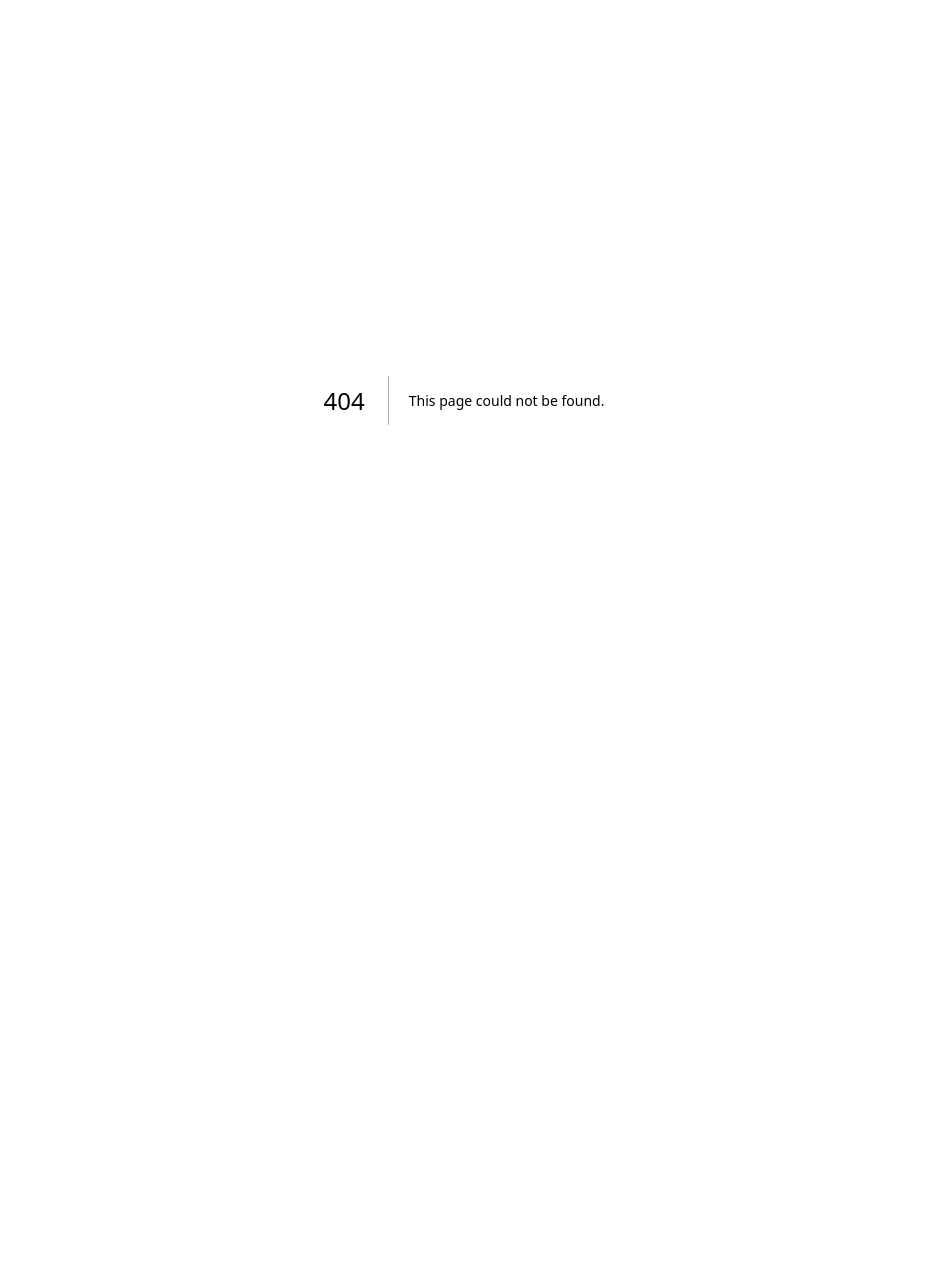
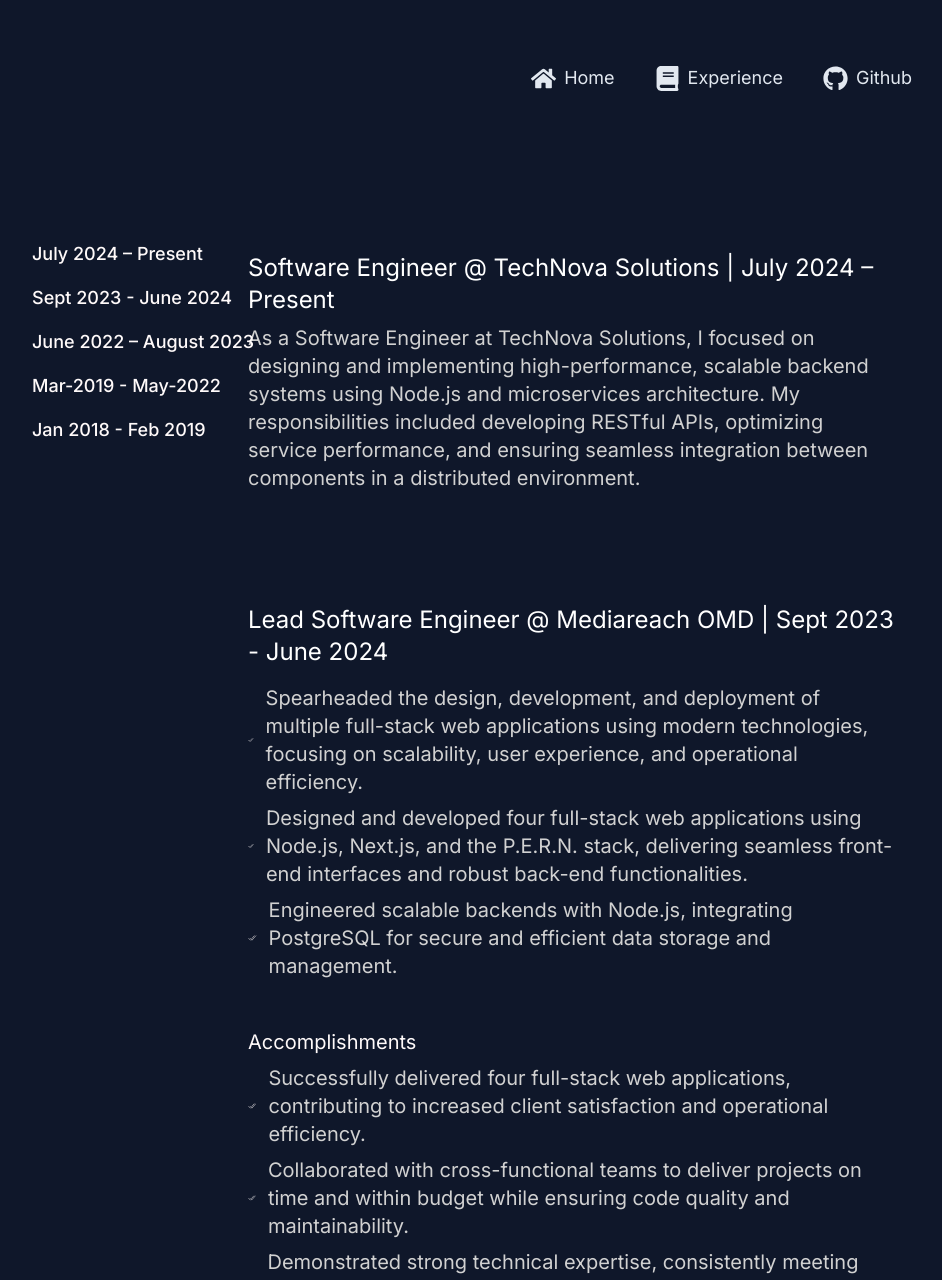
Before and after one commit to Tyler-Duncan-Sotubo/NextJs_Myportfolio, a Next.js app: page /resume in a window 1280 px wide. Before the commit this address had no page. Shown: the top 1280 px of the page, without its empty margins (176-1118 px from the left). Before the commit the page ends 800 px from the top, so only its background shows below. Built offline with nearby package versions, Linux system fonts and the light colour scheme.

Commit message:
UI changes

```diff
--- a/src/components/Nav.tsx
+++ b/src/components/Nav.tsx
@@ -1,15 +1,14 @@
 /* eslint-disable @next/next/no-html-link-for-pages */
 import React, { useEffect, useState } from "react";
 import { navData } from "@/data/data";
-import { Link } from "react-scroll/modules";
+import { Link as Scroll } from "react-scroll/modules";
 import SocialIcons from "./SocialIcons";
-import ThemeSwitcher from "@/theme/ThemeSwitcher";
+import Link from "next/link";
 
 export const Nav = () => {
   const [hamburger, setHamburger] = useState<boolean>(false);
   const [activeIndex, setActiveIndex] = useState();
   const [isOpen, setIsOpen] = useState<boolean>(false);
-  const [toggle, setToggle] = useState<boolean>(false);
 
   const removeHamburgerOnScroll = () => {
     if (window.scrollY >= 90) {
@@ -25,8 +24,26 @@
 
   return (
     <>
+      <nav className="md:flex flex-row justify-end  mt-10 text-skin-dark gap-10 hidden mx-auto lg:w-[70%]">
+        {navData.map((item, index: any) => {
+          return (
+            <Link key={index} href={item.path}>
+              <li className="mt-6 capitalize font-Inter md:text-lg text-skin-dark text-3xl font-regular cursor-pointer list-none">
+                <p
+                  onClick={() => setActiveIndex(index)}
+                  className={`duration-300 hover:text-skin-accent flex items-center gap-2 ${
+                    activeIndex === index ? "text-skin-accent" : ""
+                  }`}>
+                  {item.icon}
+                  {item.name}
+                </p>
+              </li>
+            </Link>
+          );
+        })}
+      </nav>
       <nav
-        className={`flex justify-between items-center bg-skin-background w-[90%] mx-auto lg:w-[80%] py-16 md:text-sm text-skin-primary font-Inter absolute top-0
+        className={`flex md:hidden justify-between items-center bg-skin-background w-[90%] mx-auto lg:w-[80%] py-16 md:text-sm text-skin-primary font-Inter absolute top-0
          `}>
         <div
           onClick={() => setIsOpen(!isOpen)}
@@ -44,26 +61,19 @@
         </div>
 
         <ul
-          className={`fixed duration-300 shadow-lg bg-white cursor-pointer top-0 px-10 py-20 z-[9998] h-screen w-full
-        md:top-6 md:max-w-[370px] md:h-[500px]
+          className={`fixed duration-300 shadow-lg bg-white cursor-pointer top-0 px-10 py-20 z-[9998] h-[500px] w-full
+        md:top-6 md:hidden
         ${isOpen ? "right-0 md:right-16" : "right-[-400px] opacity-0"}`}>
           {navData.map((item, index: any) => {
             return (
-              <Link
-                key={index}
-                activeClass="active"
-                to={item.path}
-                spy={true}
-                smooth={true}
-                offset={-60}
-                duration={500}
-                onClick={() => setIsOpen(false)}>
-                <li className="mt-6 capitalize font-Inter md:text-lg text-skin-background text-2xl font-regular ">
+              <Link key={index} href={item.path}>
+                <li className="mt-6 capitalize font-Inter md:text-lg text-black text-3xl font-regular cursor-pointer list-none">
                   <p
                     onClick={() => setActiveIndex(index)}
-                    className={`duration-300 hover:text-skin-accent ${
+                    className={`duration-300 hover:text-skin-accent flex items-center gap-2 ${
                       activeIndex === index ? "text-skin-accent" : ""
                     }`}>
+                    {item.icon}
                     {item.name}
                   </p>
                 </li>
--- a/src/components/button.tsx
+++ b/src/components/button.tsx
@@ -5,7 +5,7 @@
 type Props = {
   name: string;
   color: string;
-  icon: ReactElement | string;
+  icon?: ReactElement | string;
 };
 
 const Button: FC<Props> = ({ name, color, icon }) => {
@@ -15,7 +15,7 @@
       initial={{ y: 5 }}
       whileHover={{ y: 0 }}
       transition={{ duration: 0.3 }}
-      className={`flex gap-2 items-center md:text-sm text-xs text-skin-dark px-8 py-4 rounded-full font-bold uppercase ${color}`}>
+      className={`flex gap-2 items-center md:text-xl text-xs text-skin-dark px-10 py-6 rounded-full font-bold uppercase ${color}`}>
       {icon}
       {name}
     </motion.button>
--- a/src/data/data.tsx
+++ b/src/data/data.tsx
@@ -1,112 +1,147 @@
 import { NavData, IProjects } from "@/lib/interface";
-import {
-  FaPhp,
-  FaHtml5,
-  FaCss3,
-  FaNodeJs,
-  FaReact,
-  FaBootstrap,
-  FaGitSquare,
-  FaGithub,
-  FaDocker,
-} from "react-icons/fa";
-import {
-  SiRedux,
-  SiTailwindcss,
-  SiMongodb,
-  SiAmazonaws,
-  SiJquery,
-  SiExpress,
-  SiSwagger,
-  SiOpenapiinitiative,
-  SiJavascript,
-  SiMysql,
-  SiPostgresql,
-  SiNextdotjs,
-  SiTypescript,
-  SiPython,
-  SiAwsamplify,
-} from "react-icons/si";
+import { FaGithub, FaHome, FaBook } from "react-icons/fa";
+// data.js
 
+// Programming Languages
 export const Lang = [
-  { name: "Javascript", icon: <SiJavascript /> },
-  { name: "Typescript", icon: <SiTypescript /> },
-  { name: "HTML", icon: <FaHtml5 /> },
-  { name: "CSS", icon: <FaCss3 /> },
-  { name: "Python", icon: <SiPython /> },
+  { name: "HTML" },
+  { name: "CSS" },
+  { name: "JavaScript" },
+  { name: "TypeScript" },
+  { name: "Node.js" },
+  { name: "Python" },
 ];
 
+// Libraries & Frameworks
 export const Frameworks = [
-  { name: "React", icon: <FaReact /> },
-  { name: "Next Js", icon: <SiNextdotjs /> },
-  { name: "Express Js", icon: <SiExpress /> },
-  { name: "Node Js", icon: <FaNodeJs /> },
-  { name: "Tailwind CSS", icon: <SiTailwindcss /> },
-  { name: "Bootstrap", icon: <FaBootstrap /> },
-  { name: "jQuery", icon: <SiJquery /> },
-  { name: "Redux", icon: <SiRedux /> },
+  { name: "React" },
+  { name: "React Native" },
+  { name: "Redux" },
+  { name: "Next.js" },
+  { name: "Tailwind CSS" },
+  { name: "jQuery" },
 ];
 
-export const others = [
-  { name: "MySQL", icon: <SiMysql /> },
-  { name: "MongoDB", icon: <SiMongodb /> },
-  { name: "PostgreSQL", icon: <SiPostgresql /> },
-  { name: "Git", icon: <FaGitSquare /> },
-  { name: "Amazon S3", icon: <SiAmazonaws /> },
-  { name: "Amazon Amplify", icon: <SiAwsamplify /> },
-  { name: "Swagger", icon: <SiSwagger /> },
-  { name: "OpenAPI", icon: <SiOpenapiinitiative /> },
-  { name: "Github", icon: <FaGithub /> },
-  { name: "Docker", icon: <FaDocker /> },
+// Others
+export const Others = [
+  { name: "Docker" },
+  { name: "AWS" },
+  { name: "GitHub" },
+  { name: "Kubernetes" },
+  { name: "Jenkins" },
+];
+
+export const database = [
+  { name: "MySQL" },
+  { name: "MongoDB" },
+  { name: "PostgreSQL" },
+  { name: "Redis" },
+];
+
+// Skills Data
+export const skills = [
+  { name: "Web and Software Development" },
+  { name: "Shell Scripting and Automation" },
+  { name: "Public key infrastructure and cryptography" },
+  { name: "Financial Services" },
+  { name: "Strong grasp of Blockchain ecosystem" },
+  {
+    name: "Advanced critical thinker with strong problem solving capablilites",
+  },
+  { name: "Windows and Linux system administration" },
+  { name: "Data analysis and Databases" },
+  { name: "Asynchronous Programming" },
+  { name: "Microservices" },
+  { name: "RESTful HTTP web services" },
+  { name: "Solution architecture" },
 ];
 
 export const navData: NavData[] = [
-  { name: "Home", path: "hero" },
-  { name: "about me", path: "about" },
-  { name: "Curriculum Vitae", path: "stack" },
-  { name: "My projects", path: "projects" },
-  { name: "contact", path: "contact" },
+  { name: "Home", path: "/", icon: <FaHome size={25} /> },
+  { name: "experience", path: "/resume", icon: <FaBook size={25} /> },
+  {
+    name: "Github",
+    path: "https://github.com/Tyler-Duncan-Sotubo",
+    icon: <FaGithub size={25} />,
+  },
 ];
 
 export const AboutData = [
-  { name: "about", path: "about" },
-  { name: "experience", path: "stack" },
-  { name: "projects", path: "projects" },
-  { name: "contact", path: "contact" },
+  { name: "Home", path: "" },
+  { name: "experience", path: "/resume" },
+  { name: "Github", path: "https://github.com/Tyler-Duncan-Sotubo" },
 ];
 
 export const experience = [
   {
-    company: "Freelance",
-    role: "Full Stack Engineer",
-    date: "June 2024 – present",
-    desc: ``,
+    company: "TechNova Solutions",
+    role: "Software Engineer",
+    date: "July 2024 – Present",
+    desc: "As a Software Engineer at TechNova Solutions, I focused on designing and implementing high-performance, scalable backend systems using Node.js and microservices architecture. My responsibilities included developing RESTful APIs, optimizing service performance, and ensuring seamless integration between components in a distributed environment.",
+    objectives: [],
+    accomplishments: [],
+  },
+
+  {
+    company: "Mediareach OMD",
+    role: "Lead Software Engineer",
+    date: "Sept 2023 - June 2024",
+    desc: "",
     objectives: [
-      "Developed an AI-powered icon generator web app integrating OpenAI to create custom icons using carefully crafted prompts. Delivered a seamless and efficient user experience with optimized workflows.",
-      "Built the app using the T3 Stack (Next.js, NextAuth, Prisma, Tailwind CSS, and tRPC) with PostgreSQL as the database. Implemented OAuth for authentication, stored generated images in an S3 bucket, and deployed the app on Amazon Amplify for scalability.",
+      "Spearheaded the design, development, and deployment of multiple full-stack web applications using modern technologies, focusing on scalability, user experience, and operational efficiency.",
+      "Designed and developed four full-stack web applications using Node.js, Next.js, and the P.E.R.N. stack, delivering seamless front-end interfaces and robust back-end functionalities.",
+      "Engineered scalable backends with Node.js, integrating PostgreSQL for secure and efficient data storage and management.",
+    ],
+    accomplishments: [
+      "Successfully delivered four full-stack web applications, contributing to increased client satisfaction and operational efficiency.",
+      "Collaborated with cross-functional teams to deliver projects on time and within budget while ensuring code quality and maintainability.",
+      "Demonstrated strong technical expertise, consistently meeting client expectations with scalable, reliable, and maintainable software solutions.",
     ],
   },
   {
-    company: "tooXclusive",
-    role: "Full Stack Engineer(Node JS & React)",
-    date: "June 2022 – May 2024",
-    desc: ``,
+    company: "Alat Wema Bank",
+    role: "Backend Engineer",
+    date: "June 2022 – August 2023",
+    desc: "",
     objectives: [
-      "Developed a customized Music Distribution Web Application, focusing on a user-friendly interface and a robust Node.js backend. Implemented advanced features like real-time notifications and secure user authentication with MongoDB.",
-      "Built and deployed Next.js web apps optimized for responsiveness and user experience, ensuring seamless interactions and enhanced security. Integrated MongoDB for backend support, delivering a reliable and interactive platform.",
-      "Led the development of web apps and backend microservices for 50+ local businesses. The white-label solution included features such as event registration, e-commerce, news feeds, and sponsor management, enhancing the businesses' digital presence.",
-      "We used the Nest.js framework within a Node.js environment, deploying the application to Google Kubernetes Engine (GKE). This setup provided scalable and reliable infrastructure through Kubernetes' powerful orchestration tools",
+      "Develop and maintain scalable backend services and APIs using Node.js and TypeScript to support Alat Wema Bank's digital banking solutions.",
+      "Implement robust security measures, including OAuth 2.0 and JWT authentication, to safeguard sensitive customer data and ensure compliance with banking regulations.",
+      "Optimize database performance and ensure data integrity by managing PostgreSQL databases and designing efficient data models.",
+    ],
+    accomplishments: [
+      "Developed and deployed a full-stack AI-powered financial advisory platform, enhancing customer engagement and providing personalized investment insights.",
+      "Led the creation of a real-time transaction monitoring system, significantly reducing fraudulent activities and enhancing the bank's security posture.",
+      "Implemented CI/CD pipelines that accelerated deployment cycles by 50%, ensuring timely delivery of new features and updates.",
     ],
   },
   {
-    company: "Avida LLC",
-    role: "Web Developer (React)",
-    date: "Jan 2019 - November 2021",
+    company: "tooXclusive Ltd",
+    role: "Fullstack Software Developer",
+    date: "Mar-2019 - May-2022",
     desc: ``,
     objectives: [
-      "Developed dynamic web applications using React.js, leveraging React hooks for state management, integrating RESTful APIs, and collaborating with senior developers to deliver high-quality solutions.",
-      "Designed and implemented user-friendly interfaces, enhancing application performance and responsiveness, and employing modern best practices for component-based architecture and state management.",
-      "Contributed to building and customizing WordPress websites, implementing themes and plugins, and supporting troubleshooting, site performance optimization, and mobile responsiveness.",
+      "Developed a customized Web Applications, focusing on a user-friendly interface and a robust Node.js backend. Implemented advanced features like real-time notifications and secure user authentication with MongoDB.",
+      "Built and deployed Next.js web apps optimized for responsiveness and user experience, ensuring seamless interactions and enhanced security. Integrated MongoDB for backend support, delivering a reliable and interactive platform.",
+      "We used the Nest.js framework within a Node.js environment, deploying the application to Google Kubernetes Engine (GKE). This setup provided scalable and reliable infrastructure through Kubernetes' powerful orchestration tools",
+    ],
+    accomplishments: [
+      "Developed a full-stack music distribution website with a user-friendly interface and real-time notifications, enhancing the user experience and engagement.",
+      "Led the development of web apps and backend microservices for 50+ local businesses, providing a white-label solution with advanced features like event registration and e-commerce.",
+      "Developed an innovative customer relationship management software used by the federal government to manage customer loans and complaints which led to 40% reduction in loan defaults.",
+    ],
+  },
+  {
+    company: "",
+    role: "Freelance Software Developer",
+    date: "Jan 2018 - Feb 2019",
+    desc: ``,
+    objectives: [
+      "Implemented an open-source ERP system for clients",
+      "Developed and maintained websites for clients, ensuring optimal performance and user experience",
+      "leveraging strong understanding of WordPress core to manipulate admin and theme components to deliver quality commercial websites.",
+    ],
+    accomplishments: [
+      "Cleverly managed multiple client domains with an implemented reverse proxy server, ensuring secure and efficient data transfer.",
     ],
   },
 ];
--- a/src/home/Contact.tsx
+++ b/src/home/Contact.tsx
@@ -49,7 +49,7 @@
         name="Send me a message!"
         description="Got a question or proposal, or just want to say hello? Feel free to reach out to me!"
       />
-      <div className="w-[90%] mx-auto lg:w-[80%] md:flex flex md:flex-row flex-col items-center md:gap-10 gap-1">
+      <div className="w-[90%] mx-auto lg:w-[65%] md:flex flex md:flex-row flex-col items-center md:gap-10 gap-1">
         <form
           data-testid="form"
           onSubmit={handleSubmit(onSubmit)}
--- a/src/home/Footer.tsx
+++ b/src/home/Footer.tsx
@@ -5,7 +5,7 @@
 export const Footer = (props: Props) => {
   return (
     <footer className="flex flex-col md:flex-row gap-6 items-center justify-between mt-28 mb-10 bg-skin-background w-full">
-      <div className="w-[90%] mx-auto lg:w-[80%] flex flex-col md:flex-row gap-6 items-center justify-between">
+      <div className="w-[90%] mx-auto lg:w-[70%] flex flex-col md:flex-row gap-6 items-center justify-between">
         <SocialIcons size="text-3xl" />
         <p className="text-lg text-skin-primary text-center md:w-[45%] tracking-wide">
           Designed in <span className="text-skin-accent">Figma</span> coded in
--- a/src/lib/interface.ts
+++ b/src/lib/interface.ts
@@ -16,6 +16,7 @@
 export interface NavData {
   name: string;
   path: string;
+  icon?: any;
 }
 
 export interface IBlog {
--- /dev/null
+++ b/src/pages/resume.tsx
@@ -0,0 +1,87 @@
+import React from "react";
+import { experience } from "@/data/data";
+import { IoCheckmarkDoneOutline } from "react-icons/io5";
+import { Link as Scroll, Element } from "react-scroll";
+import { Nav } from "@/components/Nav";
+
+export default function Experience() {
+  return (
+    <>
+      <Nav />
+      <section
+        className="flex justify-center items-start font-Inter w-[95%] mx-auto lg:w-[70%] mt-20 px-4"
+        id="experience">
+        <div className="w-full">
+          {/* <Header name="Work Experience" description="" /> */}
+          <div className="flex flex-col md:flex-row my-20">
+            {/* Left Column: Dates as Links */}
+            <div className="w-full md:w-[20%] mb-16 md:fixed md:top-60">
+              <div className="flex flex-col gap-4">
+                {experience.map((item, index) => (
+                  <Scroll
+                    key={index}
+                    to={`experience-${index}`}
+                    smooth={true}
+                    duration={500}
+                    offset={-20}
+                    className="cursor-pointer text-skin-primary hover:text-skin-accent transition-colors duration-200">
+                    <p className="text-lg font-medium">{item.date}</p>
+                  </Scroll>
+                ))}
+              </div>
+            </div>
+
+            {/* Right Column: Experience Details */}
+            <div className="w-full md:w-[80%] md:ml-[25%]">
+              {experience.map((item, index) => (
+                <Element
+                  key={index}
+                  name={`experience-${index}`}
+                  className="mb-16">
+                  <div className="flex flex-col-reverse md:flex-row text-skin-primary md:justify-between">
+                    <div className="w-full">
+                      <div className="flex flex-col gap-2">
+                        <div className="">
+                          <p className="text-white md:text-2xl text-xl">
+                            {item.role} {item.company && "@"} {item.company} |{" "}
+                            {item.date}
+                          </p>
+                        </div>
+                        <p className="text-skin-secondary text-xl">
+                          {item.desc}
+                        </p>
+                        {item.objectives.map((objective, objIndex) => (
+                          <div
+                            key={objIndex}
+                            className="flex gap-3 items-center">
+                            <IoCheckmarkDoneOutline />
+                            <p className="text-skin-secondary text-xl">
+                              {objective}
+                            </p>
+                          </div>
+                        ))}
+                        <h4 className="text-xl mt-10">
+                          {item.accomplishments.length > 0 && "Accomplishments"}
+                        </h4>
+                        {item?.accomplishments.map((objective, objIndex) => (
+                          <div
+                            key={objIndex}
+                            className="flex gap-3 items-center">
+                            <IoCheckmarkDoneOutline />
+                            <p className="text-skin-secondary text-xl">
+                              {objective}
+                            </p>
+                          </div>
+                        ))}
+                      </div>
+                    </div>
+                  </div>
+                </Element>
+              ))}
+            </div>
+          </div>
+        </div>
+      </section>
+    </>
+  );
+}
```
Also changed, not shown: src/home/About.tsx (+18 -60 lines), src/home/Experience.tsx (+4 -7 lines), src/home/Hero.tsx (+6 -13 lines), src/home/Stack.tsx (+66 -34 lines), src/pages/index.tsx (+7 -4 lines).
